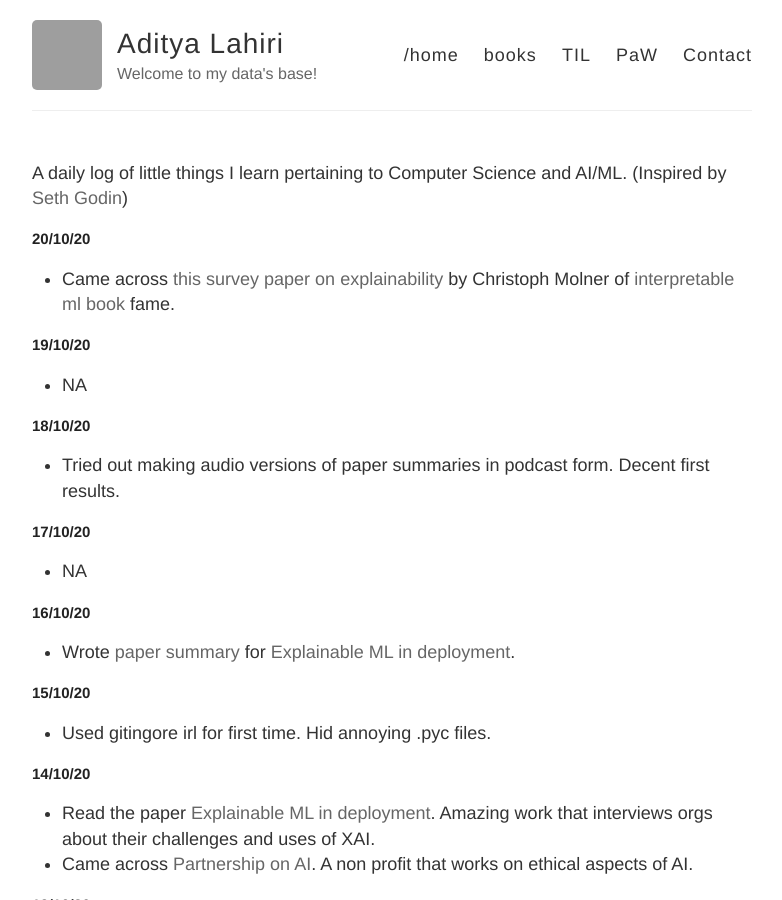
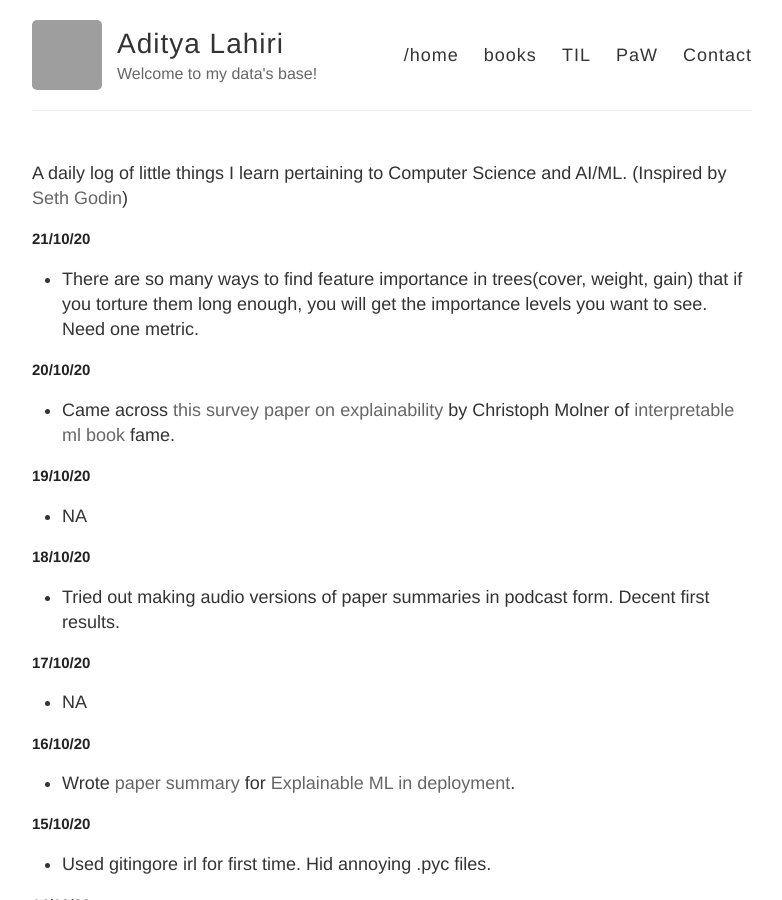
Before and after one commit to adityalahiri/adityalahiri.github.io, a Jekyll site: the page built from TIL.md, in a window 1280 px wide and 900 px high. Shown: the whole window, without its empty margins (248-1030 px from the left). Built offline with Jekyll 4.4.1, drawn with Linux system fonts in a browser that asks for light colours; our own code applies the rules of GitHub Pages for plain Markdown files; grey boxes are pictures that could not be loaded.

Commit message:
Update for 21/10

```diff
--- a/TIL.md
+++ b/TIL.md
@@ -1,5 +1,9 @@
 A daily log of little things I learn pertaining to Computer Science and AI/ML.
 (Inspired by [Seth Godin](https://seths.blog/))
+
+## 21/10/20
+
+* There are so many ways to find feature importance in trees(cover, weight, gain) that if you torture them long enough, you will get the importance levels you want to see. Need one metric.
 
 ## 20/10/20
 
```
